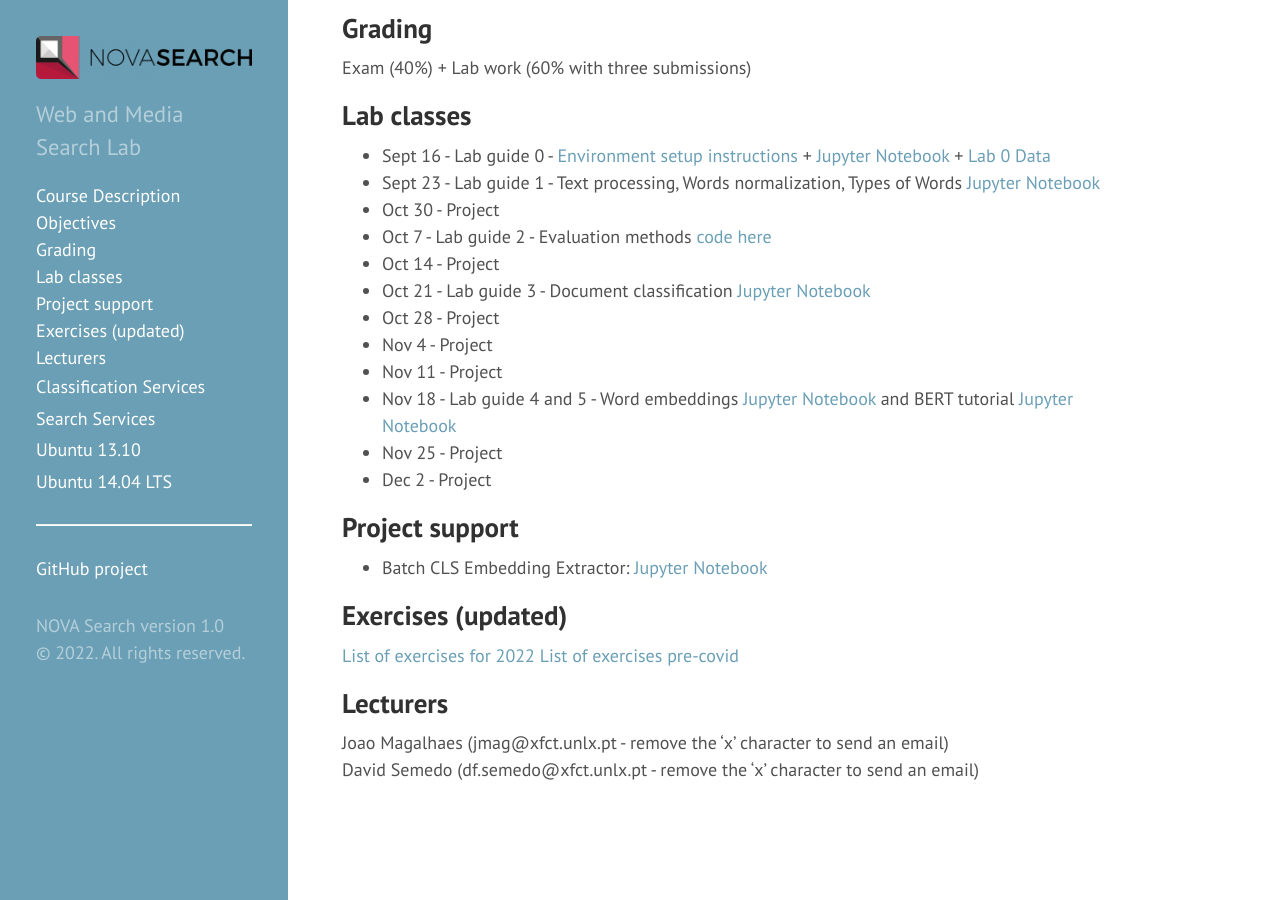
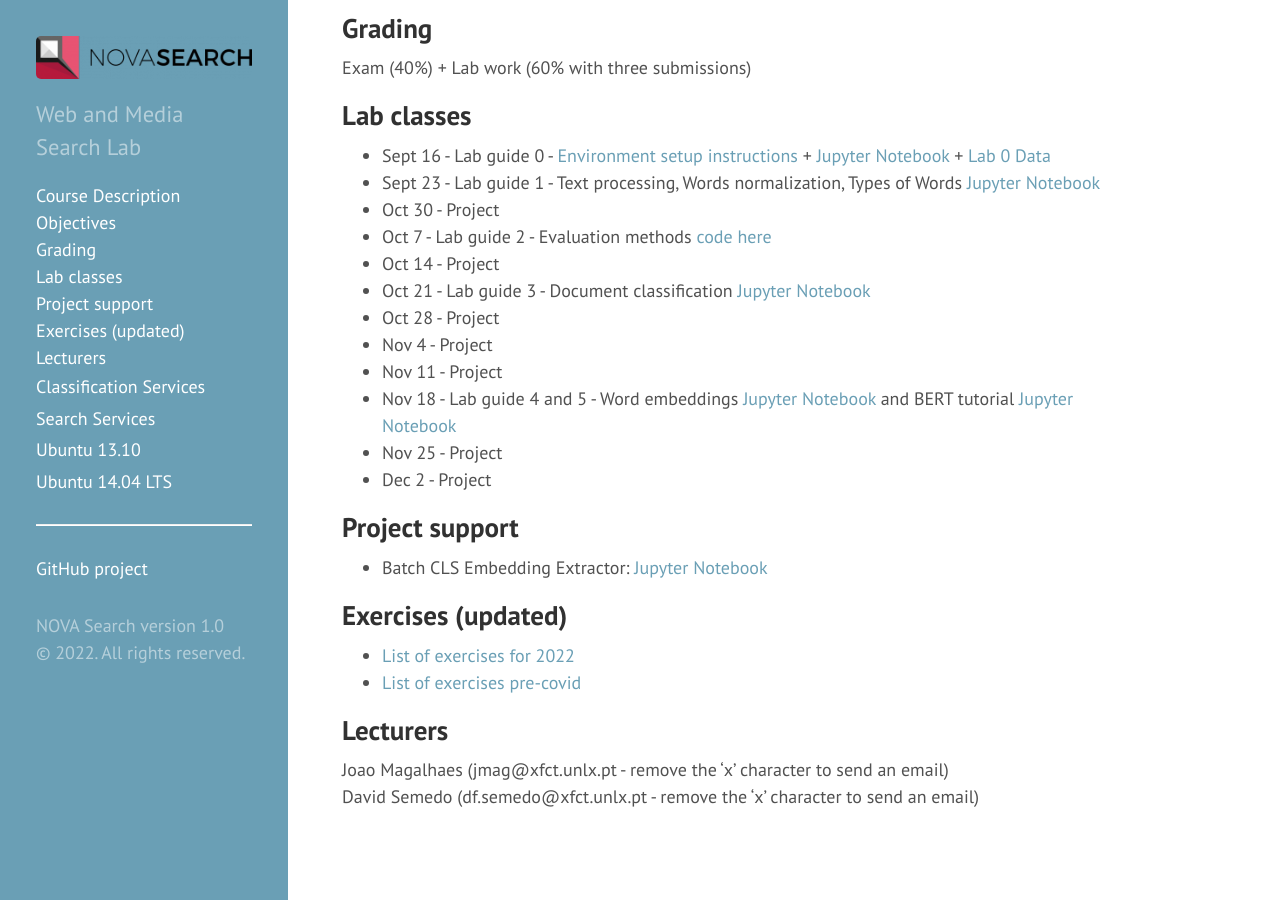
Before and after one commit to novasearch/wiki.novasearch.org, a Jekyll site: the page built from wiki/NLIPR_2022.md, in a window 1280 px wide and 900 px high, scrolled down 722 px. Built offline with Jekyll 4.4.1, drawn with Linux system fonts in a browser that asks for light colours.

```diff
--- a/wiki/NLIPR_2022.md
+++ b/wiki/NLIPR_2022.md
@@ -41,8 +41,8 @@ Exam (40%) + Lab work (60% with three submissions)
  - Batch CLS Embedding Extractor: [Jupyter Notebook](/assets/files/2022labs/RI2022-2023_BERT_Batch_CLS_Extractor.ipynb)
 
 ## Exercises (updated)
-[List of exercises for 2022](/assets/files/Exercises2022.pdf)
-[List of exercises pre-covid](/assets/files/Exercises.pdf)
+ - [List of exercises for 2022](/assets/files/Exercises2022.pdf)
+ - [List of exercises pre-covid](/assets/files/Exercises.pdf)
 
 ## Lecturers
 Joao Magalhaes (jmag@xfct.unlx.pt - remove the 'x' character to send an email) <br>
```
